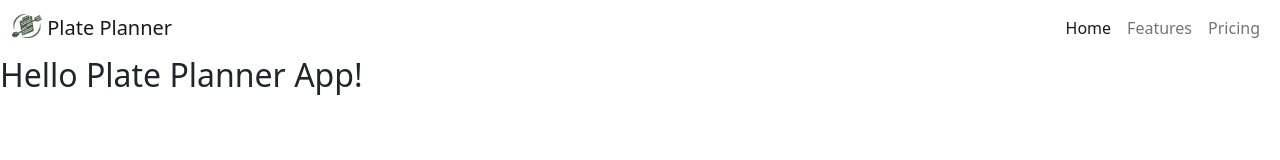
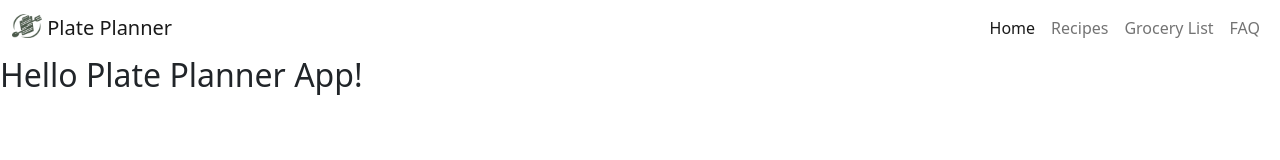
Before and after one commit to rjehrlich/plateplanner-angular, an Angular app: page / in a window 1280 px wide. Shown: the top 160 px of the page. Built offline with nearby package versions, Linux system fonts and the light colour scheme.

Commit message:
added nav and footer components

```diff
--- a/src/app/app.component.html
+++ b/src/app/app.component.html
@@ -13,10 +13,13 @@
           <a class="nav-link active" aria-current="page" href="#">Home</a>
         </li>
         <li class="nav-item">
-          <a class="nav-link" href="#">Features</a>
+          <a class="nav-link" href="#">Recipes</a>
         </li>
         <li class="nav-item">
-          <a class="nav-link" href="#">Pricing</a>
+          <a class="nav-link" href="#">Grocery List</a>
+        </li>
+        <li class="nav-item">
+          <a class="nav-link" href="#">FAQ</a>
         </li>
       </ul>
     </div>
--- /dev/null
+++ b/src/app/shared/footer/footer.component.html
@@ -0,0 +1 @@
+<p>footer works!</p>
--- /dev/null
+++ b/src/app/shared/nav/nav.component.html
@@ -0,0 +1 @@
+<p>nav works!</p>
```
Also changed, not shown: src/app/shared/footer/footer.component.ts (added, +10 -0 lines), src/app/shared/nav/nav.component.ts (added, +10 -0 lines), src/app/shared/shared.module.ts (added, +17 -0 lines), src/app/shared/footer/footer.component.css (added), src/app/shared/nav/nav.component.css (added), 2 other files (tests, documents, lock files or other folders).
